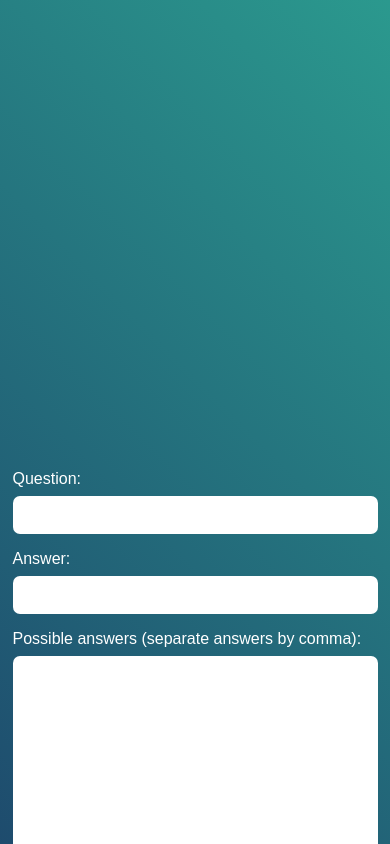
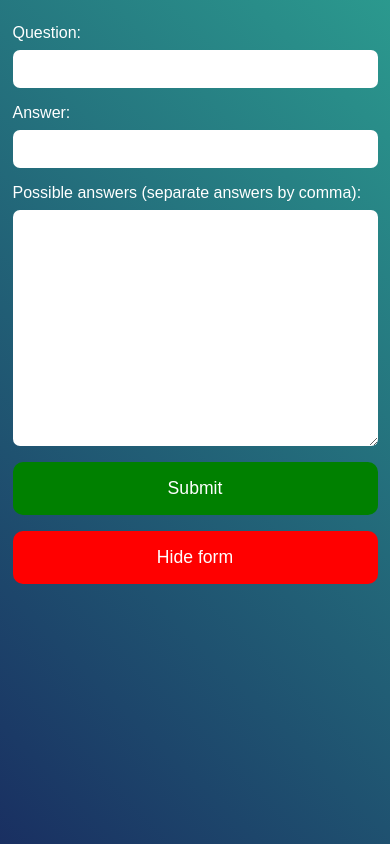
Before and after one commit to alihalilovic/quiz-app-vue, a Vue app: page / in a window 390 px wide. Both pictures are taken after a click on the button "SHOW FORM". Shown: the top 844 px of the page. Built offline with nearby package versions, Linux system fonts and the light colour scheme.

Commit message:
fixed mobile view on form

```diff
--- a/src/components/QuizForm.vue
+++ b/src/components/QuizForm.vue
@@ -54,17 +54,18 @@ const handleSubmitQuestionBlock = () => {
   width: 100vw;
   height: 100vh;
   position: absolute;
-  min-height:1500px;
+  min-height:1000px;
   left: 0;
   top: 0;
   z-index: 999;
 
   display: flex;
-  align-items: center;
+  align-items: flex-start;
   justify-content: center;
 }
 
 form {
+  margin-top: 1rem;
   display: flex;
   flex-direction: column;
   max-width: 550px;
```
